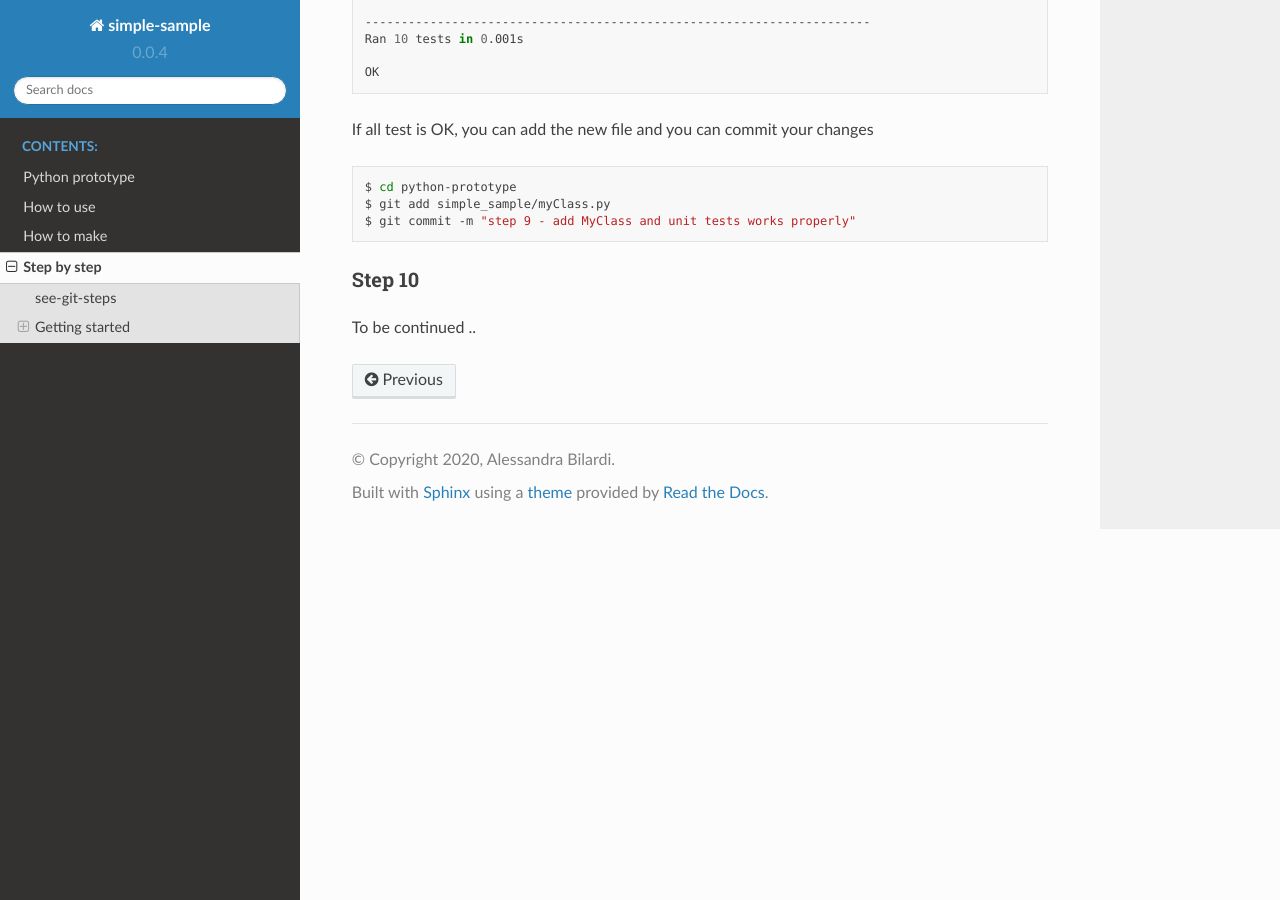
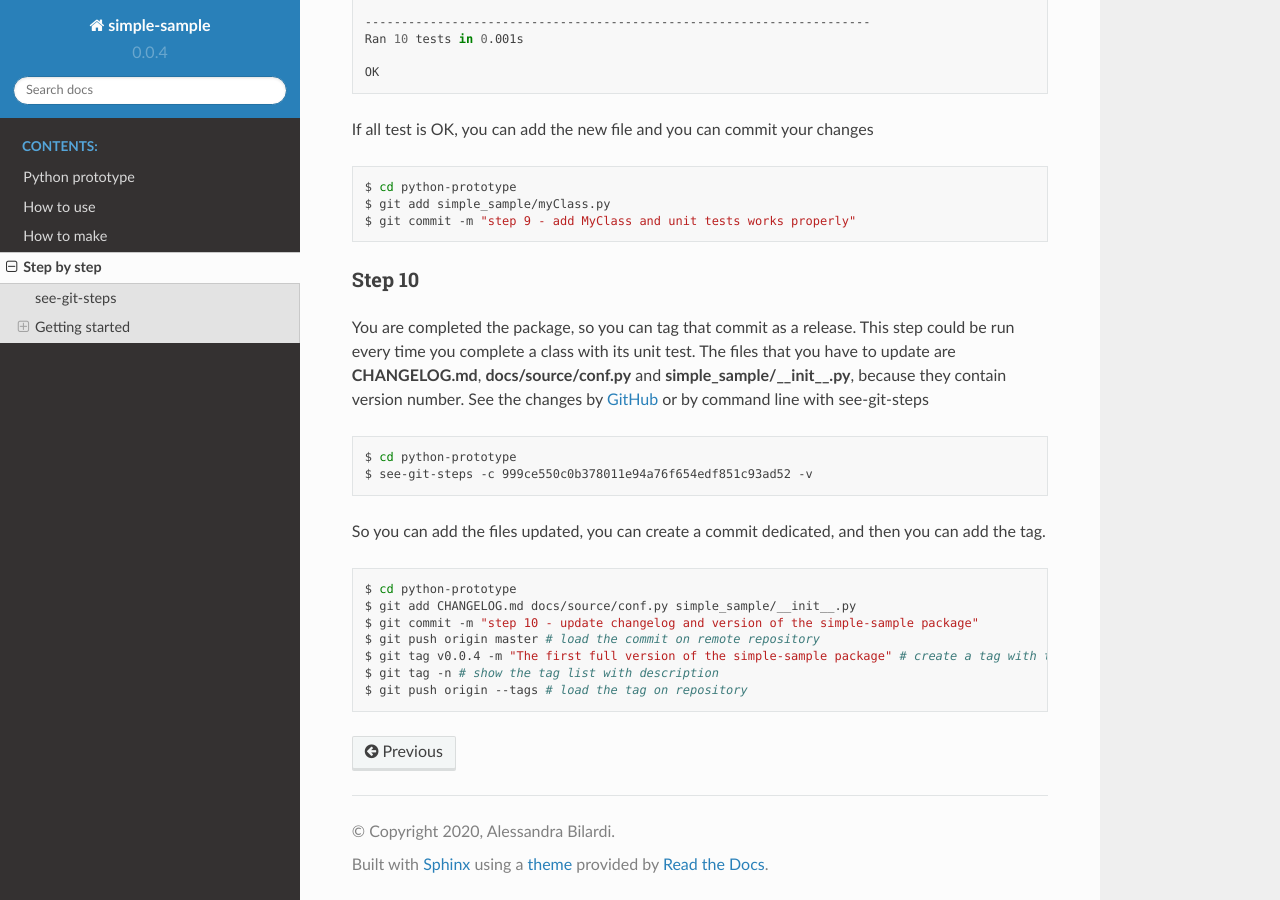
Before and after one commit to bilardi/python-prototype, a Sphinx documentation site: the page built from docs/source/stepbystep.rst, in a window 1280 px wide and 900 px high, scrolled down 6038 px. Built offline with Sphinx 7.4.7 and the Read the Docs theme 2.0.0, drawn with Linux system fonts in a browser that asks for light colours.

Commit message:
docs: updated documentation

```diff
--- a/docs/source/stepbystep.rst
+++ b/docs/source/stepbystep.rst
@@ -127,7 +127,7 @@ So you can add CHANGELOG.md on your last commit, or you can create one commit fo
     $ cd python-prototype
     $ git add CHANGELOG.md
     $ git commit --amend # add file on your last commit
-    $ git tag -d v0.0.1 -m "Empty package and documentation by sphinx" # create a tag with that version name
+    $ git tag v0.0.1 -m "Empty package and documentation by sphinx" # create a tag with that version name
     $ git tag -n # show the tag list with description
     $ git push origin --tags # load the tag on repository
 
@@ -301,4 +301,24 @@ If all test is OK, you can add the new file and you can commit your changes
 Step 10
 ******
 
-To be continued ..
+You are completed the package, so you can tag that commit as a release.
+This step could be run every time you complete a class with its unit test.
+The files that you have to update are **CHANGELOG.md**, **docs/source/conf.py** and **simple_sample/__init__.py**, because they contain version number.
+See the changes by `GitHub <https://github.com/bilardi/python-prototype/commit/999ce550c0b378011e94a76f654edf851c93ad52>`_ or by command line with see-git-steps
+
+.. code-block:: bash
+
+    $ cd python-prototype
+    $ see-git-steps -c 999ce550c0b378011e94a76f654edf851c93ad52 -v
+
+So you can add the files updated, you can create a commit dedicated, and then you can add the tag.
+
+.. code-block:: bash
+
+    $ cd python-prototype
+    $ git add CHANGELOG.md docs/source/conf.py simple_sample/__init__.py
+    $ git commit -m "step 10 - update changelog and version of the simple-sample package"
+    $ git push origin master # load the commit on remote repository
+    $ git tag v0.0.4 -m "The first full version of the simple-sample package" # create a tag with that version name
+    $ git tag -n # show the tag list with description
+    $ git push origin --tags # load the tag on repository
```
